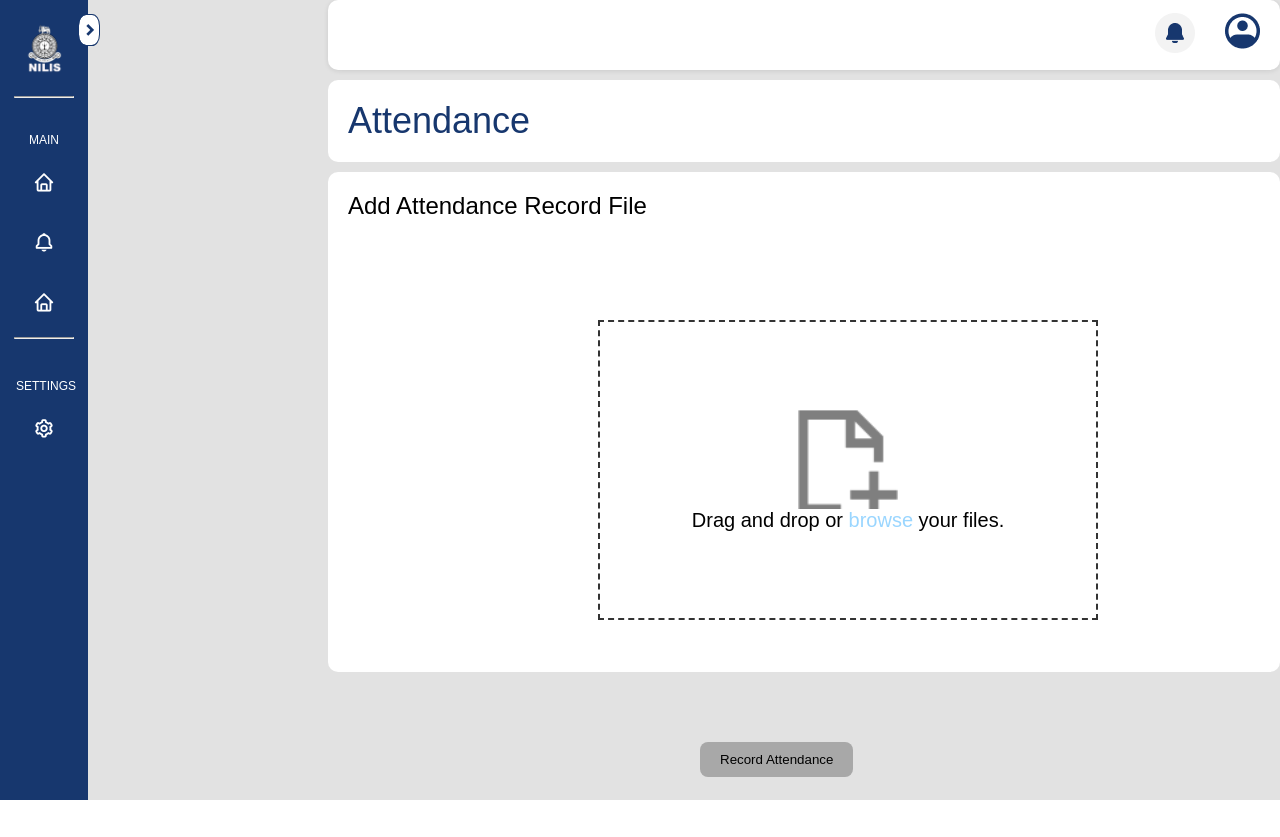
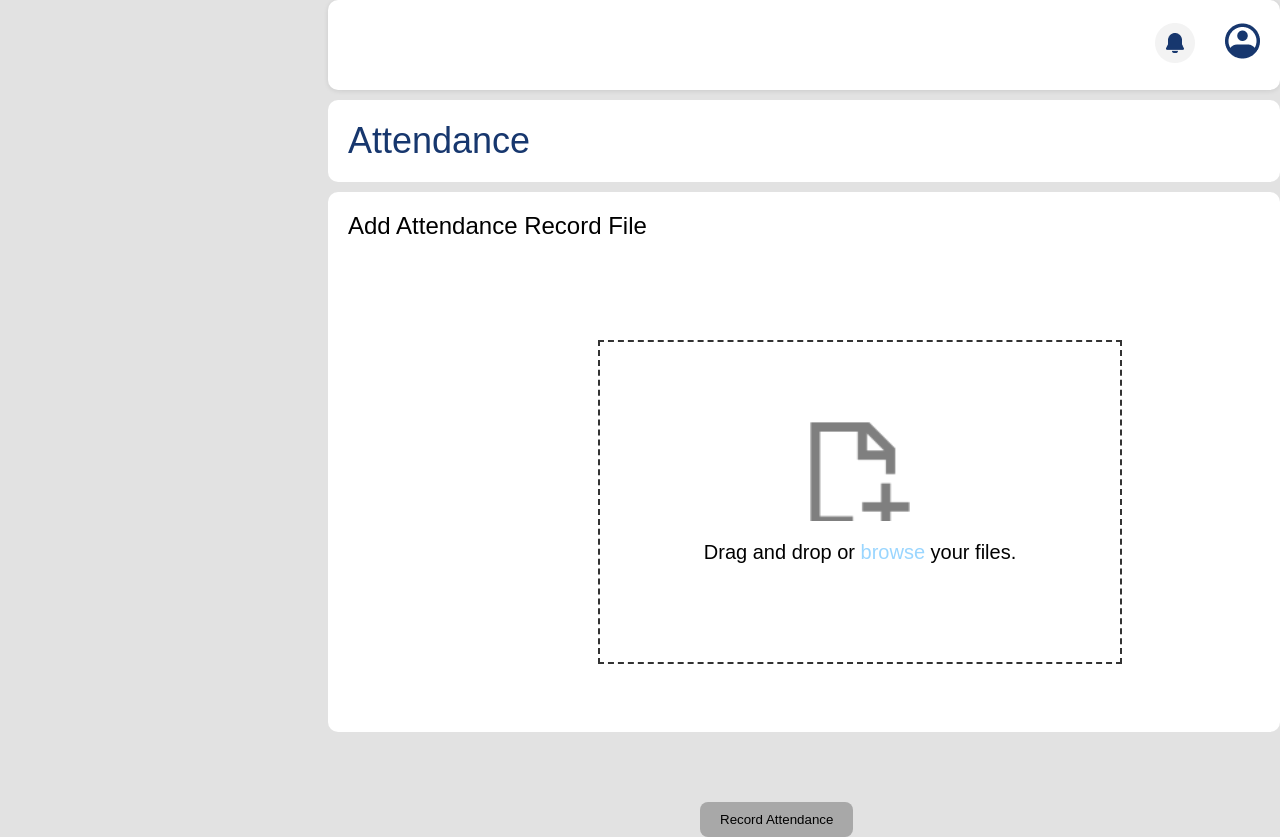
Before and after one commit to yashed/NILIS-MIS, a PHP site: page / in a window 1280 px wide. Before the commit the page ends 800 px from the top, so only its background shows below. Run offline with PHP 8.4, Linux system fonts and the light colour scheme.

Commit message:
new changes

```diff
--- a/app/views/attendance-page/index.html
+++ /dev/null
@@ -1,106 +0,0 @@
-<!DOCTYPE html>
-<html lang="en">
-<head>
-    <meta charset="UTF-8">
-    <meta name="viewport" content="width=device-width, initial-scale=1.0">
-    <link rel="stylesheet" type="text/css" href="style.css">
-    <link href='https://unpkg.com/boxicons@2.1.4/css/boxicons.min.css' rel='stylesheet'>
-</head>
-<body>
-    <nav class="sidebar close">
-        <header>
-            <div class="image-text">
-                <span class="image">
-                    <img src="image2.png" alt="logo">
-                </span>
-                <div class="text header-text">
-                    <h4 class="name1">National Institute of</h4>
-                    <h5 class="name2">Library and Information Sciences</h5>
-                    <span class="profession">University of Colombo</span>
-                </div>
-            </div>
-            <i class='bx bx-chevron-right toggle'></i>
-        </header>
-        <div class="menu-bar">
-            <hr>
-            <div class="menu">
-                <ul class="menu-links">
-                    <h6 class="topic1">MAIN</h6>
-                    <li class="nav-link">
-                        <a href="#">
-                            <i class='bx bx-home icon' ></i>
-                            <span class="text nav-text">Dashboard</span>
-                        </a>
-                    </li>
-                    <li class="nav-link">
-                        <a href="#">
-                            <i class='bx bx-bell icon' ></i>
-                            <span class="text nav-text">Notification</span>
-                        </a>
-                    </li>
-                    <li class="nav-link">
-                        <a href="#">
-                            <i class='bx bx-home icon' ></i>
-                            <span class="text nav-text">Degree Programs</span>
-                        </a>
-                    </li>
-                    <hr class="horizontal-line">
-                    <h6 class="topic2">SETTINGS</h6>
-                    <li class="nav-link">
-                        <a href="#">
-                            <i class='bx bx-cog icon'></i>
-                            <span class="text nav-text">Settings</span>
-                        </a>
-                    </li>
-                </ul>
-            </div>
-        </div>
-    </nav>
-
-
-
-    <header>
-        <nav class="navbar">
-            <div class="navbar-container">
-                <div class="navbar-icons">
-                    <a href="page1.html"><img src="icon01.png" alt="Icon 1"></a>
-                    <a href="page2.html"><img src="icon02.png" alt="Icon 2"></a>
-                </div>
-            </div>
-        </nav>
-    </header>
-
-    <div class="white-container1">
-        Attendance
-    </div>
-
-    <div class="white-container2">
-        <p class="left-top-text">Add Attendance Record File</p>
-        <div class="dashed-container">
-            <label for="fileInput" class="file-input-icon"></label>
-            <input type="file" id="fileInput" name="fileInput">
-            <p class="text1">Drag and drop or <label for="fileInput" class="browse-label">browse</label>
-                <input type="file" id="fileInput" name="fileInput">your files.</p>
-        </div>
-    </div>
-
-    <button type="button">Record Attendance</button>
-
-    <script>
-            const body =document.querySelector("body"),
-                sidebar = body.querySelector(".sidebar"),
-                toggle = body.querySelector(".toggle");
-
-                toggle.addEventListener("click", () =>{
-                    sidebar.classList.toggle("close");
-                });
-
-            let subMenu = document.getElementById("subMenu");
-
-            function toggleMenu(){
-            subMenu.classList.toggle("open-menu");
-            }
-        </script>
-    </script>
-</body>
-</html>
--- /dev/null
+++ b/app/views/attendance-page/index.php
@@ -0,0 +1,45 @@
+<!DOCTYPE html>
+<html lang="en">
+<head>
+    <meta charset="UTF-8">
+    <meta name="viewport" content="width=device-width, initial-scale=1.0">
+    <link rel="stylesheet" type="text/css" href="style.css">
+</head>
+<body>
+    <header>
+        <nav class="navbar">
+            <div class="navbar-container">
+
+                <div class="navbar-icons">
+                    <a href="page1.html"><img src="icon01.png" alt="Icon 1"></a>
+                    <a href="page2.html"><img src="icon02.png" alt="Icon 2"></a>
+                </div>
+            </div>
+        </nav>
+    </header>
+
+    <div class="white-container1">
+        Attendance
+    </div>
+
+    <div class="white-container2">
+        <p class="left-top-text">Add Attendance Record File</p>
+        <div class="dashed-container">
+            <label for="fileInput" class="file-input-icon"></label>
+            <input type="file" id="fileInput" name="fileInput">
+            <p class="text1">Drag and drop or <label for="fileInput" class="browse-label">browse</label>
+                <input type="file" id="fileInput" name="fileInput">your files.</p>
+        </div>
+    </div>
+
+    <button type="button">Record Attendance</button>
+
+    <?php
+
+    ?>
+
+    <script>
+
+    </script>
+</body>
+</html>
--- a/app/views/attendance-page/style.css
+++ b/app/views/attendance-page/style.css
@@ -123,360 +123,3 @@
 button:hover {
     background-color:#E2E2E2; /* Darker green on hover */
 }
-
-@import url('https://fonts.googleapis.com/css2?family=Poppins:wght@300;400;500;600;700&display=swap');
-
-*{
-    font-family: 'Poppins', sans-serif;
-    margin: 0;
-    padding: 0;
-    box-sizing: border-box;
-}
-
-:root{
-    --body-color: #E2E2E2;
-    --sidebar-color: #17376E;
-    --primary-color: #9AD6FF;
-    --text-color: #ffffff;
-
-    --tran-02: all 0.2s ease;
-    --tran-03: all 0.3s ease;
-    --tran-04: all 0.4s ease;
-    --tran-05: all 0.5s ease;
-}
-
-body{
-    height: 100vh;
-    background: var(--body-color);
-    transition: var(--tran-05);
-}
-
-/*sidebar*/
-
-.sidebar{
-    position: fixed;
-    top: 0;
-    left: 0;
-    height: 100%;
-    width: 250px;
-    padding: 10px 14px;
-    background: var(--sidebar-color);
-    transition: var(--tran-05);
-    z-index: 300;
-}
-
-.menu-links .topic1{
-    font-size: 12px;
-    color: #ffffff;
-    font-weight: 500;
-    padding-left: 15px;
-}
-
-.menu-links .topic2{
-    font-size: 12px;
-    color: #ffffff;
-    font-weight: 500;
-    padding-left: 2px;
-    margin-top: 40px;
-}
-
-.sidebar.close{
-    width: 88px;
-}
-
-.sidebar .text{
-    font-size: 15px;
-    font-weight: 500;
-    color: var(--text-color);
-    transition: var(--tran-03);
-    white-space: nowrap;
-    opacity: 1;
-}
-
-.sidebar.close .text{
-    opacity: 0;
-}
-
-.sidebar .image{
-    min-width: 60px;
-    display: flex;
-    align-items: center;
-    justify-content: center;
-}
-
-.sidebar li{
-    height: 50px;
-    /* background: red; */
-    margin-top: 10px;
-    list-style: none;
-    display: flex;
-    align-items: center;
-}
-
-.sidebar li .icon{
-    min-width: 60px;
-    font-size: 22px;
-    justify-content: center;
-    display: flex;
-    align-items: center;
-}
-
-.sidebar li .icon,
-.sidebar li .text{
-    color: var(--text-color);
-    transition: var(--tran-03);
-}
-
-.sidebar header{
-    position: relative;
-}
-
-.sidebar .image-text img{
-    width: 38px;
-    border-radius: 6px;
-}
-
-.sidebar header .image-text{
-    display: flex;
-    align-items: center;
-    margin-bottom: 20px;
-    margin-top: 10px;
-}
-
-header .image-text .headder-text{
-    display: flex;
-    flex-direction: column;
-}
-
-.header-text .name1{
-    font-weight: 600;
-    font-size: 9px;
-    margin-top: 5px;
-}
-
-.header-text .name2{
-    font-weight: 600;
-    font-size: 8.5px;
-}
-
-.header-text .profession{
-    margin-top: -2px;
-    font-size: 13.5px;
-}
-
-.sidebar header .toggle{
-    position: absolute;
-    top: 17%;
-    right: -25px;
-    transform: translateY(-50%) rotate(180deg);
-    height: 30px;
-    width: 20px;
-    background: var(--text-color);
-    display: flex;
-    align-items: center;
-    justify-content: center;
-    border-radius: 35%;
-    color: var(--sidebar-color);
-    font-size: 22px;
-    font-weight: 600;
-    transition: var(--tran-03);
-    outline-color: var(--sidebar-color);
-    outline-width: 0.5px;
-    outline-style: groove;
-}
-
-.sidebar.close header .toggle{
-    transform: translateY(-50%);
-}
-
-.sidebar .menu{
-    margin-top: 35px;
-}
-
-.sidebar li a{
-    height: 100%;
-    width: 100%;
-    display: flex;
-    align-items: center;
-    text-decoration: none;
-    border-radius: 6px;
-    transition: var(--tran-04);
-}
-
-.sidebar li a:hover{
-    background: var(--primary-color);
-}
-
-.sidebar li a:hover .text,
-.sidebar li a:hover .icon{
-    color: var(--sidebar-color);
-}
-
-.sidebar .menu-bar{
-    height: calc (100% - 50px);
-    display: flex;
-    flex-direction: column;
-    justify-content: space-between;
-}
-
-/* .menu-bar .bottom-content{
-    margin-top: 200px;
-} */
-
-.horizontal-line{
-    margin-top: 10px;
-}
-
-/*side bar end*/
-
-/* .home{
-    left: 250px;
-    position: relative;
-    width: calc(100% - 250px);
-    transition: var(--tran-05);
-    background: var(--body-color);
-    background-color: aqua;
-} */
-
-/* .home .text{
-    font-size: 30px;
-    font-weight: 500;
-    color: var(--sidebar-color);
-    padding: 8px 40px;
-
-} */
-
-
-.hero{
-    left: 250px;
-    position: relative;
-    width: calc(100% - 250px);
-    transition: var(--tran-05);
-    background: var(--body-color);
-    background-color: rgb(255, 255, 255);
-    border-radius: 6px;
-    margin: 2px 0.5px 2px 2px;
-
-    min-height: 6vh;
-    /* background: #eceaff; */
-    color: #E2E2E2;
-}
-
-.sidebar.close ~ .hero{
-    left: 88px;
-    width: calc(100% - 90.5px);
-}
-
-.hero-ul-li .icon{
-    float: right;
-    font-size: 25px;
-    margin-top: 10px;
-    /* outline-color: var(--sidebar-color);
-    outline-width: 0.5px;
-    outline-style: groove;
-    border-radius: 50%; */
-    color: var(--sidebar-color);
-}
-
-.user-pic{
-    width: 27px;
-    height: 27px;
-    border-radius: 50%;
-    cursor: pointer;
-    margin: 8px 10px -0.5px 10px;
-    float: right;
-}
-
-.hero-ul{
-    width: 100%;
-    text-align: right;
-}
-
-.hero-ul-li{
-    display: inline-block;
-    list-style: none;
-}
-
-.sub-menu-wrap{
-    position: absolute;
-    top: 100%;
-    right: 10%;
-    width: 300px;
-    max-height: 0px;
-    overflow: hidden;
-    transition: max-height 0.5s;
-}
-
-.sub-menu-wrap.open-menu{
-    max-height: 400px;
-}
-
-.sub-menu{
-    background: #ffffff;
-    padding: 20px;
-    margin: 10px;
-    border-radius: 6px;
-}
-
-.user-info{
-    display: flex;
-    align-items: center;
-    color: var(--sidebar-color);
-}
-
-.user-info h3{
-    font-weight: 500;
-}
-
-.user-info img{
-    width: 60px;
-    height: 60px;
-    border-radius: 50%;
-    margin-right: 15px;
-}
-
-.sub-menu hr{
-    border: 0;
-    height: 1px;
-    width: 100%;
-    background: var(--sidebar-color);
-    margin: 15px 0 10px;
-}
-
-.sub-menu-link{
-    display: flex;
-    align-items: center;
-    text-decoration: none;
-    color: var(--sidebar-color);
-    margin: 10px 0px 5px 0px;
-    font-weight: 500;
-}
-
-.sub-menu-link p{
-    width: 100%;
-}
-
-.sub-menu-link .icon{
-    font-size: 25px;
-    color: var(--sidebar-color);
-    padding: 8px;
-    margin-right: 15px;
-}
-
-.sub-menu-link span{
-    font-size: 22px;
-    margin-right: 13px;
-    transition: var(--tran-05);
-}
-
-.sub-menu-link:hover span{
-    transform: translateX(5px);
-}
-
-.sub-menu-link:hover p{
-    font-weight: 600;
-}
-
-.sub-menu-link:hover .icon{
-    font-weight: 600;
-}
```
Also changed, not shown: app/views/clark dashboard/index.php (added, +38 -0 lines), app/views/clark dashboard/Icon03.png (added), app/views/clark dashboard/icon01.png (added), app/views/clark dashboard/icon02.png (added), app/views/clark dashboard/image2.png (added), app/views/clark dashboard/style.css (added).
